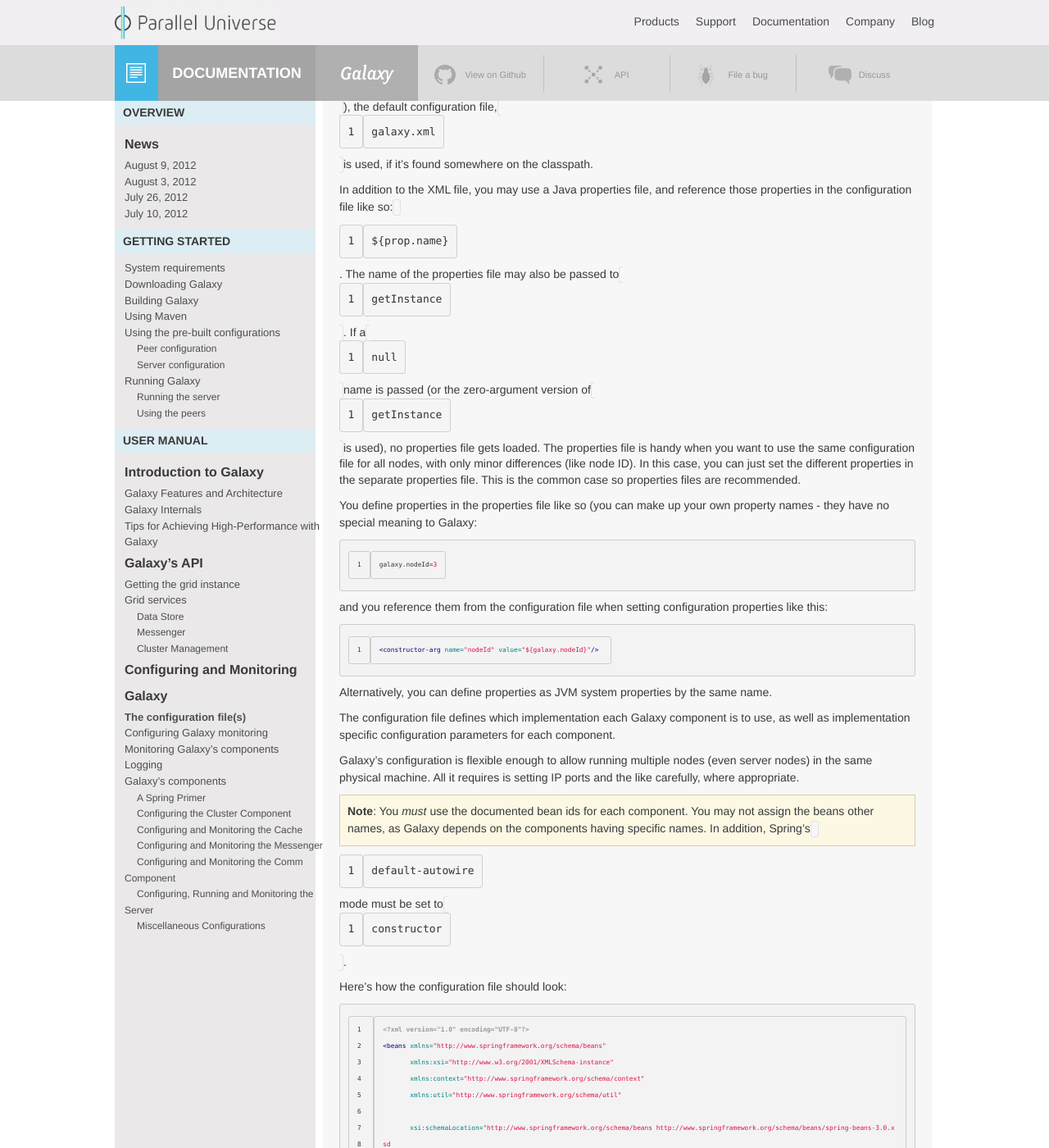
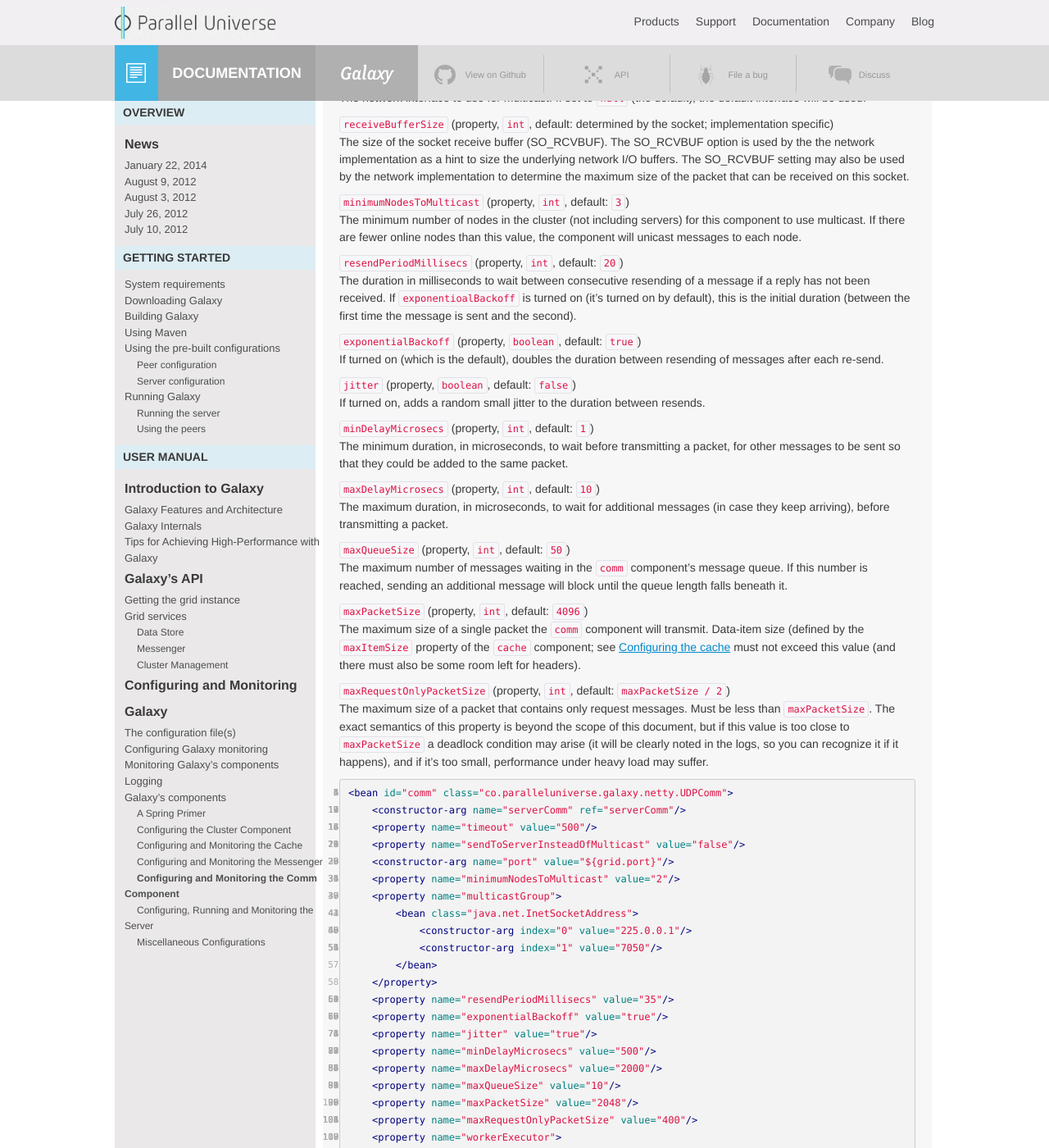
Before and after one commit to puniverse/galaxy, a Jekyll site: the page built from docs/index.md, in a window 1280 px wide and 1400 px high, scrolled down 31462 px. Shown: the whole window at 82% size. Built offline with Jekyll 4.4.1, drawn with Linux system fonts in a browser that asks for light colours; nearby versions of some CDN libraries; Markdown is read by kramdown in place of the engine named in the settings; some of the changed text lies outside the part shown.

```diff
--- a/docs/_config.yml
+++ b/docs/_config.yml
@@ -5,15 +5,11 @@ safe: false
 baseurl: /galaxy
 
 kramdown:
-  toc_levels: [1,2,3]
   use_coderay: false
-  coderay:
-    enable_coderay: false
-    coderay_line_numbers: nil
-    coderay_css: class
 
 # Site globals used throughout docs.
 project: Galaxy
+version: 1.3
 github: puniverse/galaxy
 google_group: "https://groups.google.com/forum/#!forum/galaxy-user"
 ga_tracking_id: UA-25007319-2
--- a/docs/_includes/header.html
+++ b/docs/_includes/header.html
@@ -1,4 +1,3 @@
-
 <header>
     <div class="container">
         <a href="{{site.baseurl}}" id="logo">Parallel Universe</a>
--- a/docs/index.md
+++ b/docs/index.md
@@ -28,6 +28,12 @@ Quasar is developed by [Parallel Universe] and released as free software, dual-l
 
 ## News
 
+### January 22, 2014
+
+Galaxy 1.3 has been released.
+
+[Galaxy's Networking](http://blog.paralleluniverse.co/post/29085615915/galaxy-internals-part-3). Part 3 of the Galaxy Internals blog post series.
+
 ### August 9, 2012
 
 [Galaxy's Networking](http://blog.paralleluniverse.co/post/29085615915/galaxy-internals-part-3). Part 3 of the Galaxy Internals blog post series.
@@ -89,7 +95,7 @@ Add the following dependency to Maven:
 <dependency>
     <groupId>co.paralleluniverse</groupId>
     <artifactId>galaxy</artifactId>
-    <version>0.1.2</version>
+    <version>{{site.version}}</version>
 </dependency>
 ~~~
 
```
Also changed, not shown: 2 other files.
